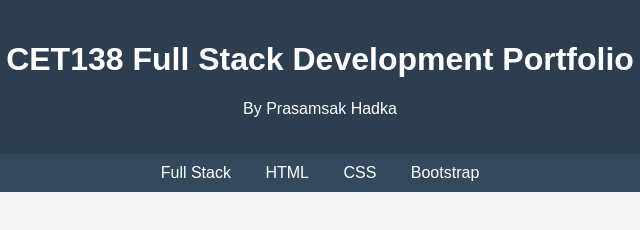
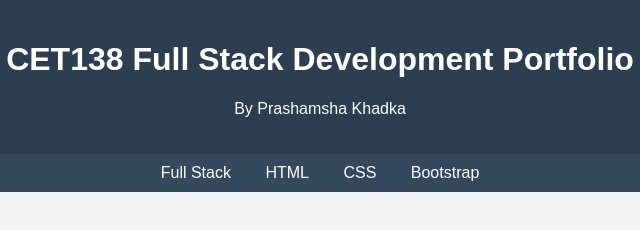
Before and after one commit to prasamsakhadka0/fullstack-portfolio, a plain HTML site: page index.html in a window 1280 px wide. Shown: the full height of the page, 320-960 px from the left. Drawn offline with Linux system fonts and the light colour scheme.

Commit message:
Update author name in index.html

```diff
--- a/index.html
+++ b/index.html
@@ -73,7 +73,7 @@
 
 <header>
     <h1>CET138 Full Stack Development Portfolio</h1>
-    <p>By Prasamsak Hadka</p>
+    <p>By Prashamsha Khadka</p>
 </header>
 
 <nav>
```
